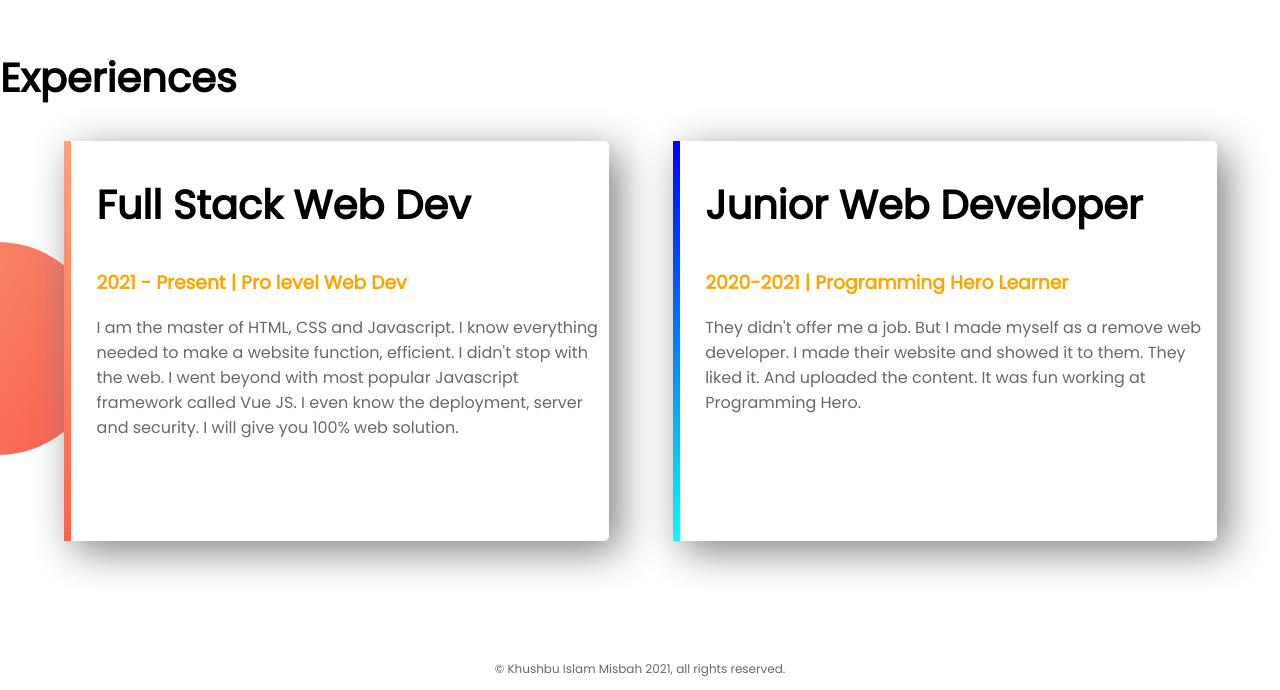
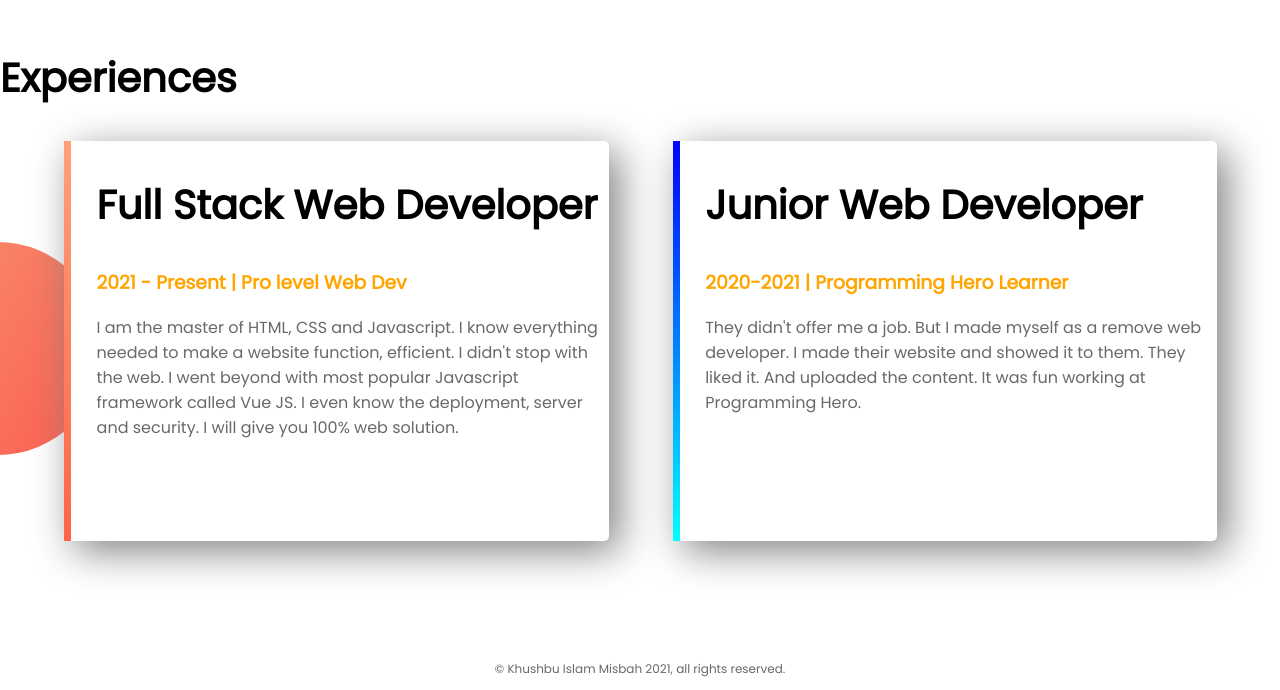
Before and after one commit to khushbu993/web-portfolio, a plain HTML site: page index.html in a window 1280 px wide. Shown: the part 1185-1875 px from the top of the page. Drawn offline with Linux system fonts and the light colour scheme.

Commit message:
content Update

```diff
--- a/index.html
+++ b/index.html
@@ -38,7 +38,7 @@
     <section class="experience-area">
         <h2>Experiences</h2>
         <div id="full-stack" class="half-width single-experience">
-            <h2>Full Stack Web Dev</h2>
+            <h2>Full Stack Web Developer</h2>
             <h3 class="orange-highlight">2021 - Present | Pro level Web Dev</h3>
             <p>I am the master of HTML, CSS and Javascript. I know everything needed to make a website function, efficient. I didn't stop with the web. I went beyond with most popular Javascript framework called Vue JS. I even know the deployment, server and security. I will give you 100% web solution.</p>
         </div>
```
